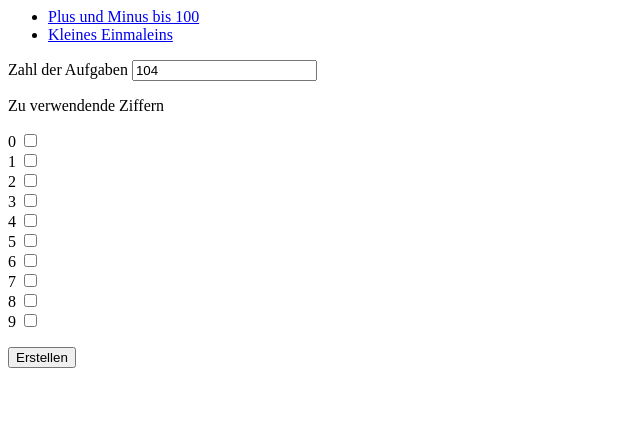
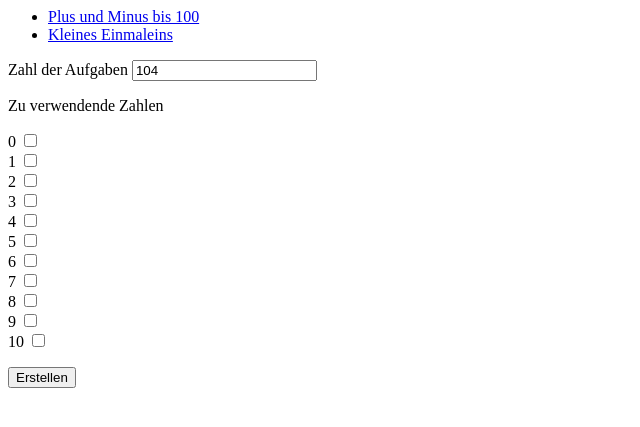
Before and after one commit to ArSn/mathgen, a PHP site: page /basicMultiplicationTable.php in a window 1280 px wide. Shown: the top 427 px of the page, without its empty margins (0-640 px from the left). Run offline with PHP 8.4, Linux system fonts and the light colour scheme.

Commit message:
Added 10 to basic multiplication table task config. Replaced asterisk with middle dot for basic multiplication table.

```diff
--- a/basicMultiplicationTable.php
+++ b/basicMultiplicationTable.php
@@ -25,7 +25,7 @@ require_once './menu.php';
 	<label> Zahl der Aufgaben
 		<input type="text" name="taskCount" value="104" />
 	</label>
-	<p>Zu verwendende Ziffern</p>
+	<p>Zu verwendende Zahlen</p>
 	<label>0 <input type="checkbox" name="numbers[]" value="0" /></label><br />
 	<label>1 <input type="checkbox" name="numbers[]" value="1" /></label><br />
 	<label>2 <input type="checkbox" name="numbers[]" value="2" /></label><br />
@@ -35,6 +35,7 @@ require_once './menu.php';
 	<label>6 <input type="checkbox" name="numbers[]" value="6" /></label><br />
 	<label>7 <input type="checkbox" name="numbers[]" value="7" /></label><br />
 	<label>8 <input type="checkbox" name="numbers[]" value="8" /></label><br />
-	<label>9 <input type="checkbox" name="numbers[]" value="9" /></label>
+	<label>9 <input type="checkbox" name="numbers[]" value="9" /></label><br />
+	<label>10 <input type="checkbox" name="numbers[]" value="10" /></label>
 	<p><input type="submit" value="Erstellen" /></p>
 </form>
--- a/classes/BasicMultiplicationTable.php
+++ b/classes/BasicMultiplicationTable.php
@@ -12,7 +12,7 @@ class BasicMultiplicationTable implements HasTaskData
 		$first = $numbers[array_rand($numbers)];
 		$second = $numbers[array_rand($numbers)];
 
-		$this->task = $first . ' * ' . $second;
+		$this->task = $first . ' ' . utf8_decode('·') . ' ' . $second;
 		$this->result = $this->calculateResult($first, $second);
 		return true;
 	}
```
